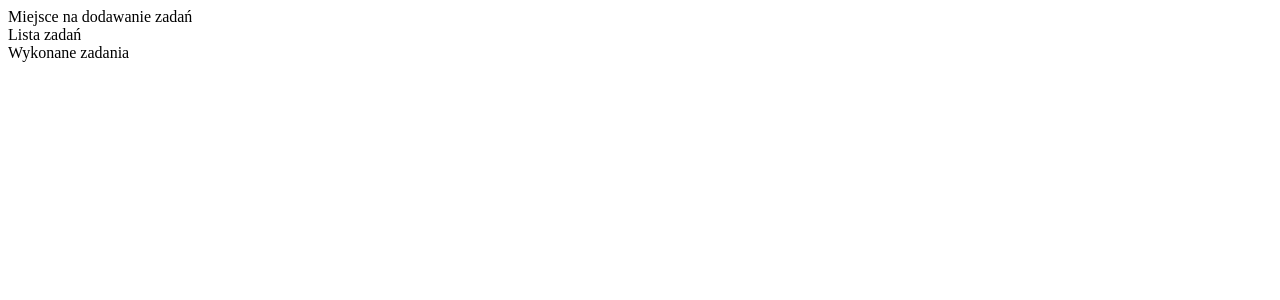
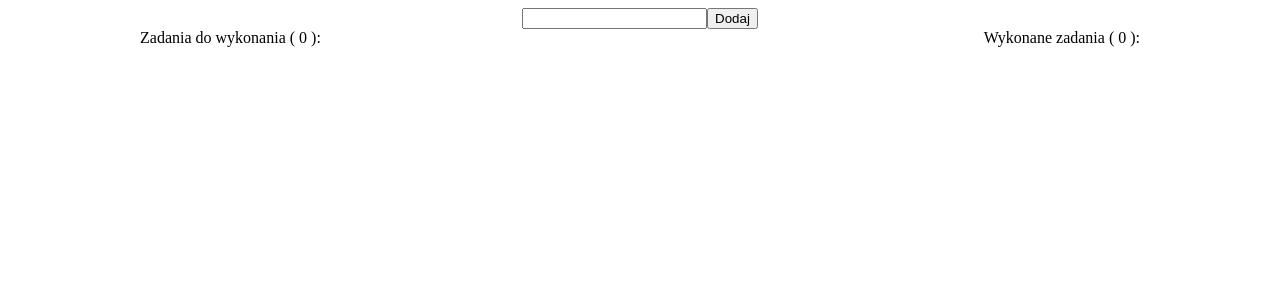
Before and after one commit to wojciechgunia/Projects, an Angular app in the folder Angular/Angular-kurs/Lista-zadan/: page / in a window 1280 px wide. Shown: the top 300 px of the page. Built offline with nearby package versions, Linux system fonts and the light colour scheme.

Commit message:
Angular kurs - Lista zadań 1.0

```diff
--- a/Angular/Angular-kurs/Lista-zadan/src/app/app.component.css
+++ b/Angular/Angular-kurs/Lista-zadan/src/app/app.component.css
@@ -0,0 +1,13 @@
+.container
+{
+  width: 80%;
+  max-width: 1000px;
+  margin: 0 auto;
+  display: flex;
+  justify-content: space-between;
+}
+
+#first
+{
+  justify-content: center;
+}
--- a/Angular/Angular-kurs/Lista-zadan/src/app/app.component.html
+++ b/Angular/Angular-kurs/Lista-zadan/src/app/app.component.html
@@ -1,17 +1,25 @@
 <div>
-  <div class="container">
+  <div class="container" id="first">
     <div>
-      Miejsce na dodawanie zadań
+      <input type="text" [(ngModel)]="newTask"><input type="button" value="Dodaj" (click)="addTask()">
     </div>
   </div>
   <div class="container">
 
     <div>
-      Lista zadań
+      Zadania do wykonania ( {{Tasks.length}} ):
+      <div *ngFor="let task of Tasks">
+        ☐ {{task}}
+        <input type="button" value="Usuń" (click)="delTask(task)">
+        <input type="button" value="Zrobione" (click)="completeTask(task)">
+      </div>
     </div>
 
     <div>
-      Wykonane zadania
+      Wykonane zadania ( {{TasksDone.length}} ):
+      <div *ngFor="let task of TasksDone">
+      ☑ {{task}}
+      </div>
     </div>
 
   </div>
--- a/Angular/Angular-kurs/Lista-zadan/src/app/app.component.ts
+++ b/Angular/Angular-kurs/Lista-zadan/src/app/app.component.ts
@@ -7,4 +7,27 @@ import { Component } from '@angular/core';
 })
 export class AppComponent {
 
+
+  newTask: string = "";
+  Tasks: Array<string> = [];
+  TasksDone: Array<string> = [];
+
+
+  addTask()
+  {
+    this.Tasks.push(this.newTask);
+    this.newTask="";
+  }
+
+  delTask(task: string)
+  {
+    this.Tasks=this.Tasks.filter(e => e!==task);
+  }
+
+  completeTask(task: string)
+  {
+    this.delTask(task);
+    this.TasksDone.push(task);
+  }
+
 }
```
